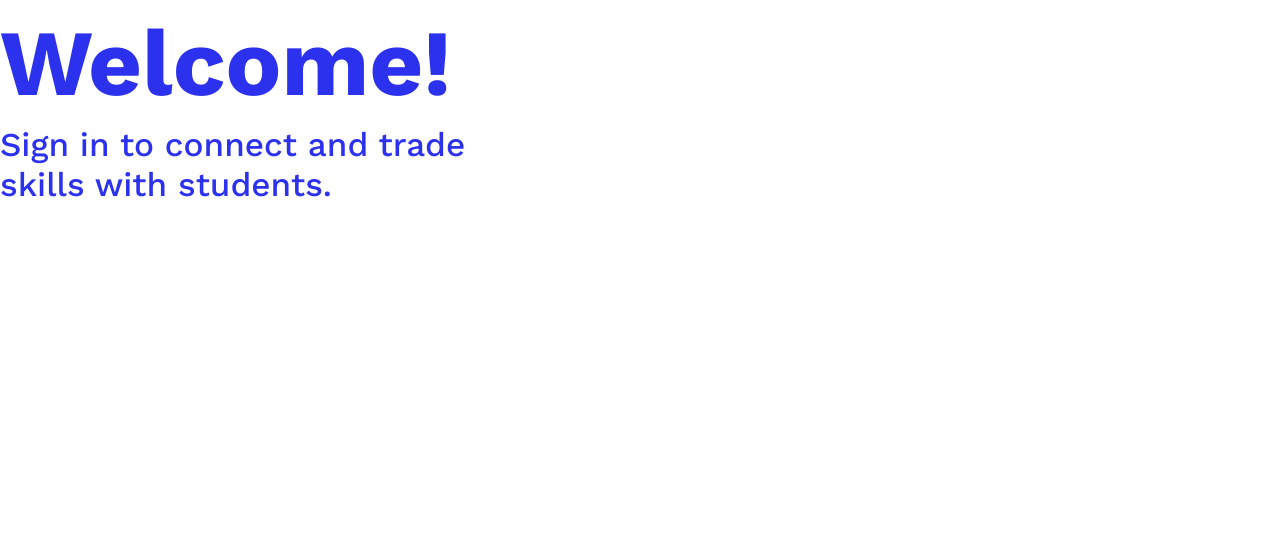
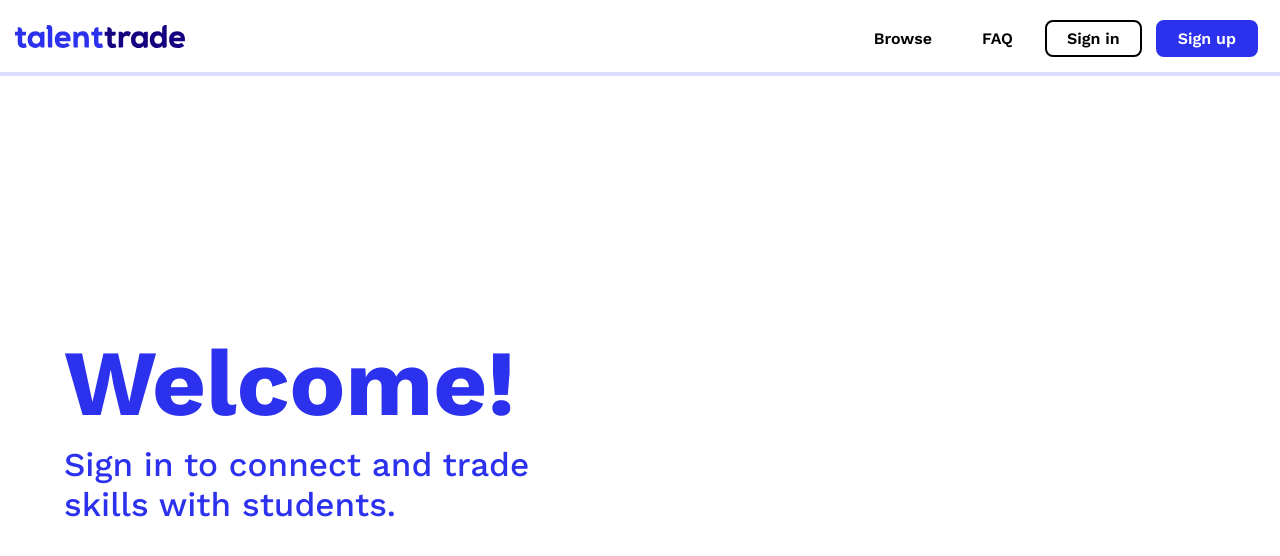
Before and after one commit to acm-projects/TalentTrade, a React (Create React App) app in the folder frontend/: page / in a window 1280 px wide. Shown: the top 556 px of the page. Built offline with nearby package versions, Linux system fonts and the light colour scheme; the HTML template or start-up script is replaced by a standard one.

Commit message:
Worked on pre-sign in navbar, worked on sign in page

```diff
--- a/frontend/src/App.js
+++ b/frontend/src/App.js
@@ -1,12 +1,15 @@
 import { BrowserRouter, Routes, Route } from 'react-router-dom'
 
-// pages
+// pages & components
 import Signin from './pages/Signin'
+// import NavBarPost from './components/NavBarPost/NavBar'
+import NavBarPre from './components/NavBarPre/NavBar'
 
 function App() {
   return (
     <div className="App">
       <BrowserRouter>
+        <NavBarPre />
         <div className="pages">
           <Routes>
             <Route
--- /dev/null
+++ b/frontend/src/components/NavBarPost/NavBar.css
@@ -0,0 +1,42 @@
+@import url('https://fonts.googleapis.com/css2?family=Konkhmer+Sleokchher&display=swap');
+
+:root {
+    --light: #DCDFFF;
+  }
+
+.navbar {
+    display: flex;
+    justify-content:space-between;
+    align-items: center;
+    padding: 15px;
+    padding-top: 20px;
+    border-bottom: 4px solid var(--light);
+}
+
+.navbar-left {
+    display: flex;
+}
+
+.navbar-right {
+    display: flex;
+    justify-content: flex-end;
+}
+
+.logo{
+    width: 170px;
+    height: auto;
+}
+
+.navbar-icon {
+    max-width: 30px;
+    margin-left: 15px;
+    margin-right: 15px;
+}
+
+.nav-string{
+    font-family: 'Konkhmer Sleokchher', sans-serif;
+    text-decoration: none;
+    color: black;
+    margin-left: 15px;
+    margin-right: 15px;
+}
--- /dev/null
+++ b/frontend/src/components/NavBarPost/NavBar.js
@@ -0,0 +1,32 @@
+import React, {useState} from 'react'
+import { Link } from 'react-router-dom'
+import './NavBar.css'
+function NavBarPost() {
+    return(
+        <>
+        <nav className="navbar">
+            <div class="navbar-left">
+                <Link to="/" className="user-icon">
+                <img src={"/images/logo.png"} class="logo" />
+                </Link>
+            </div>
+            <div className='navbar-right'>
+                <Link to="/browse" class="nav-string">
+                    Browse
+                </Link>
+                <Link to="/FAQ" class="nav-string">
+                    FAQ
+                </Link>
+                <Link to="/messages" class="messages-icon">
+                        <img src={"/images/message.png"} class="navbar-icon"/>
+                </Link>
+                <Link to="/profile" class="profile-icon">
+                    <img src={"/images/user.png"} class="navbar-icon"/>
+                </Link>
+            </div>
+        </nav>
+        </>
+    )
+}
+
+export default NavBarPost
--- /dev/null
+++ b/frontend/src/components/NavBarPre/NavBar.css
@@ -0,0 +1,83 @@
+@import url('https://fonts.googleapis.com/css2?family=Work+Sans:ital,wght@0,100..900;1,100..900&display=swap');
+
+:root {
+    --light: #DCDFFF;
+}
+
+.navbar {
+    display: flex;
+    justify-content: space-between;
+    align-items: center;
+    position: sticky;
+    top: 0;
+    padding: 15px;
+    padding-top: 20px;
+    border-bottom: 4px solid var(--light);
+}
+
+.navbar-left {
+    display: flex;
+}
+
+.navbar-right {
+    display: flex;
+    align-items: center;
+    justify-content: flex-end;
+}
+
+.logo {
+    width: 170px;
+    height: auto;
+}
+
+.navbar-icon {
+    max-width: 30px;
+    margin-left: 15px;
+    margin-right: 15px;
+}
+
+.nav-string {
+    font-family: 'Work Sans';
+    text-decoration: none;
+    font-weight: 600;
+    color: black;
+    margin-left: 15px;
+    margin-right: 15px;
+    padding-left: 10px;
+    padding-right: 10px;
+}
+
+.nav-button-outlined {
+    font-family: 'Work Sans';
+    text-decoration: none;
+    font-weight: 600;
+    color: #000000;
+    border: #000000;
+    border-style: solid;
+    border-width: 2px;
+    border-radius: 8px;
+    padding-top: 7px;
+    padding-bottom:7px;
+    padding-left: 20px;
+    padding-right: 20px;
+    margin-left: 7px;
+    margin-right: 7px;
+}
+
+.nav-button-solid {
+    font-family: 'Work Sans';
+    text-decoration: none;
+    font-weight: 600;
+    color: #ffffff;
+    border: #2C31ED;
+    border-style: solid;
+    border-width: 2px;
+    border-radius: 8px;
+    background: #2C31ED;
+    padding-top: 7px;
+    padding-bottom:7px;
+    padding-left: 20px;
+    padding-right: 20px;
+    margin-left: 7px;
+    margin-right: 7px;
+}
--- /dev/null
+++ b/frontend/src/components/NavBarPre/NavBar.js
@@ -0,0 +1,36 @@
+import React, { useState } from 'react'
+import { Link } from 'react-router-dom'
+import './NavBar.css'
+
+
+function NavBarPre() {
+    return (
+        <>
+            <nav className="navbar">
+                <div class="navbar-left">
+                    <Link to="/" className="user-icon">
+                        <img src={"/images/logo.svg"} alt="logo" class="logo" />
+                    </Link>
+                </div>
+                <div className='navbar-right'>
+                    <Link to="/browse" class="nav-string">
+                        Browse
+                    </Link>
+                    <Link to="/FAQ" class="nav-string">
+                        FAQ
+                    </Link>
+
+                    <Link to="/signin" class="nav-button-outlined">
+                        Sign in
+                    </Link>
+
+                    <Link to="/signin" class="nav-button-solid">
+                        Sign up
+                    </Link>
+                </div>
+            </nav>
+        </>
+    )
+}
+
+export default NavBarPre
--- a/frontend/src/index.css
+++ b/frontend/src/index.css
@@ -7,19 +7,3 @@ body {
   font-family: 'Work Sans';
   line-height: 1.2;
 }
-
-h1 {
-  font-size: 70pt;
-  line-height: 0;
-  color: #2C31ED;
-}
-
-h2 {
-  font-size: 25pt;
-  font-weight: 500;
-  color: #2C31ED;
-}
-/* signin */
-.signin {
-  background: #ffffff;
-}
--- /dev/null
+++ b/frontend/src/pages/Signin.css
@@ -0,0 +1,36 @@
+@import url('https://fonts.googleapis.com/css2?family=Work+Sans:ital,wght@0,100..900;1,100..900&display=swap');
+
+h1 {
+    font-size: 70pt;
+    line-height: 0;
+    color: #2C31ED;
+    position: relative;
+  }
+
+
+  h2 {
+    font-size: 25pt;
+    font-weight: 500;
+    color: #2C31ED;
+    position: relative;
+  }
+
+  .fullsize {
+    height: 100vh;
+    width: 100vw;
+    position: absolute;
+    top: 0;
+  }
+
+  .verticalcenter {
+    position: absolute;
+    top: 40%;
+    left: 5%;
+    /* transform: translate(-50%, -50%); */
+  }
+
+  /* signin */
+  .signin {
+    background-image: '/images/signinBG.svg';
+    height: auto;
+  }
--- a/frontend/src/pages/Signin.js
+++ b/frontend/src/pages/Signin.js
@@ -1,14 +1,15 @@
+import './Signin.css'
+
 const Signin = () => {
     return (
         <div className="signin">
-            <div style={{
-                display: 'flex',
-                alignItems: 'center',
-                justifyContent: 'center',
-            }}></div>
-            <h1>Welcome!</h1>
-            <h2>Sign in to connect and trade<br></br>
-            skills with students.</h2>
+            <div className="fullsize">
+                <div className="verticalcenter">
+                    <h1>Welcome!</h1>
+                    <h2>Sign in to connect and trade<br></br>
+                        skills with students.</h2>
+                </div>
+            </div>
         </div>
     )
 }
```
Also changed, not shown: frontend/public/images/logo.svg (added), frontend/public/images/signinBG.svg (added), frontend/src/components/Form/Signin.js (added), frontend/src/components/Form/Signup.js (added).
